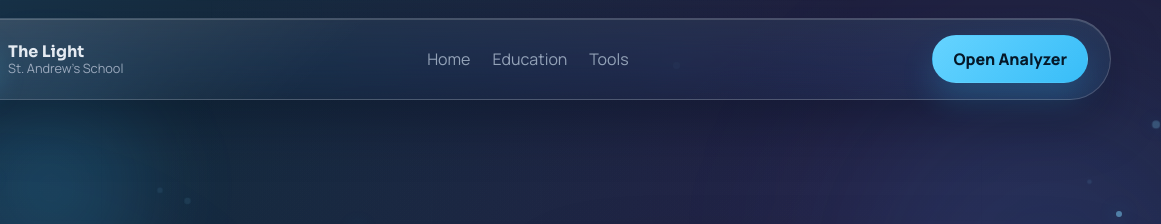
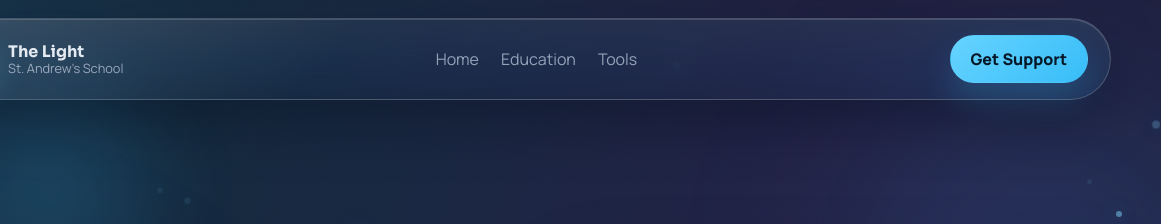
Before and after one commit to EduWCyber/TheLight, a plain HTML site: page tools.html in a window 1280 px wide. Shown: the top 224 px of the page, 119-1280 px from the left. Drawn offline with Linux system fonts and the light colour scheme; no server answers.

Commit message:
Replace 'Open Analyzer' link with 'Get Support'

```diff
--- a/tools.html
+++ b/tools.html
@@ -40,7 +40,7 @@
     <a href="education.html">Education</a>
     <a href="tools.html">Tools</a>
   </div>
-  <a class="nav-cta" href="#analyzer">Open Analyzer</a>
+  <a class="nav-cta" href="#report">Get Support</a>
 </nav>
 
 <main class="tools-main">
```
